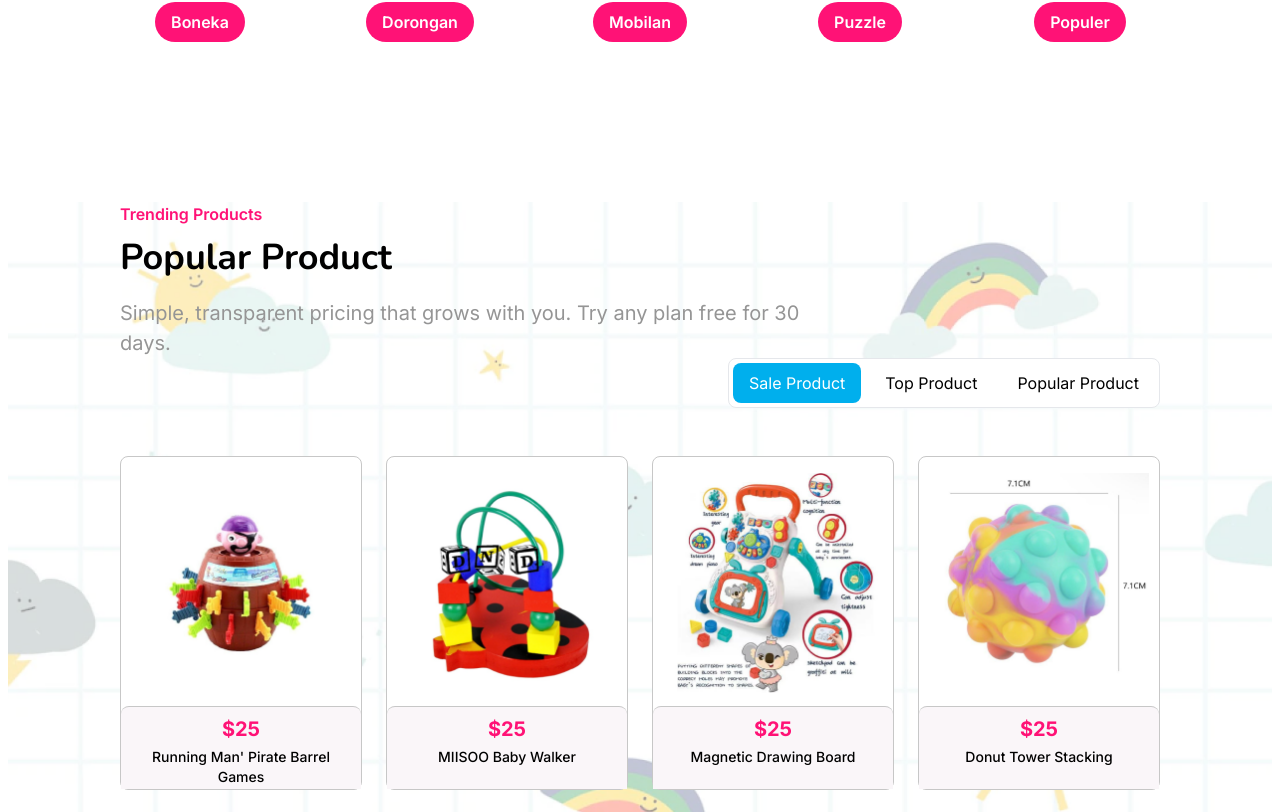
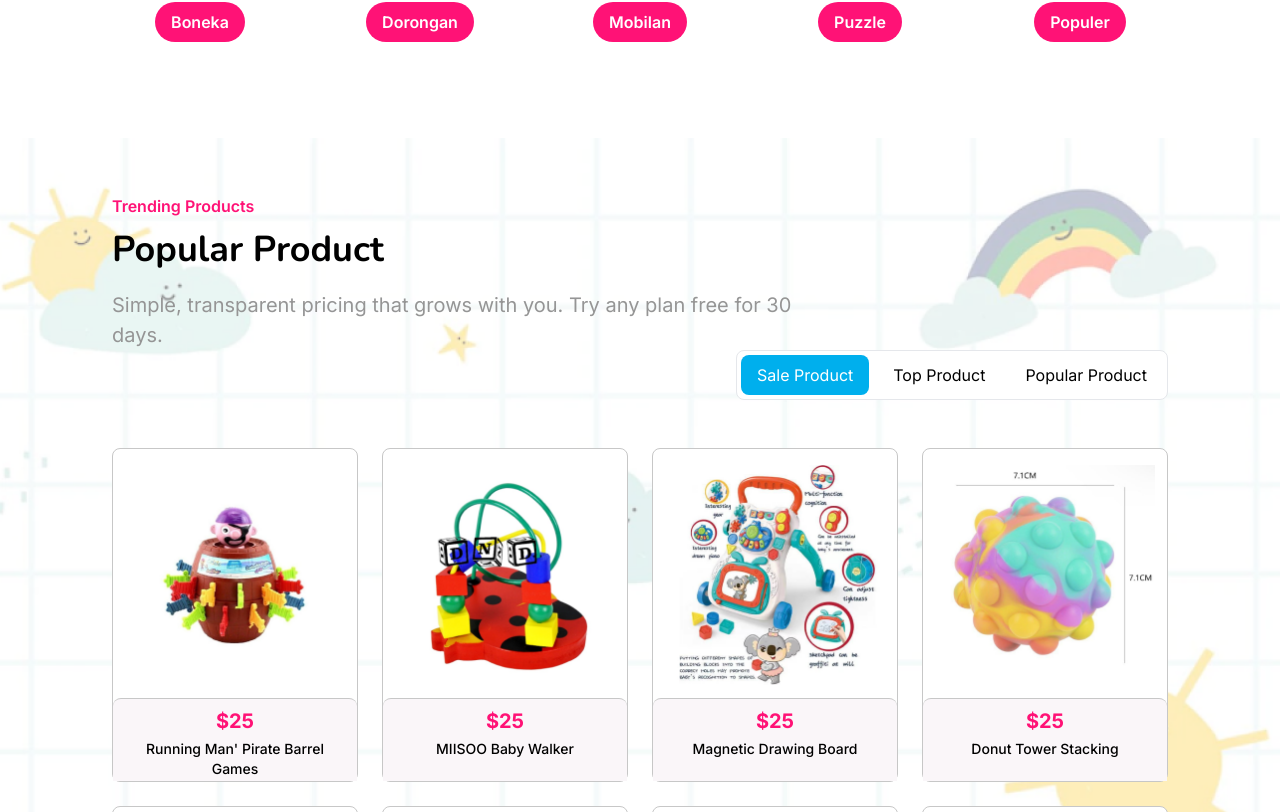
Before and after one commit to raymondtju/edutoys-landingpage, a Next.js app: page / in a window 1280 px wide. Shown: the part 1348-2160 px from the top of the page. Built offline with nearby package versions, Linux system fonts and the light colour scheme.

Commit message:
fix trending products section

```diff
--- a/src/contents/index/TrendingProducts.tsx
+++ b/src/contents/index/TrendingProducts.tsx
@@ -52,12 +52,12 @@ const TrendingProductsData = [
 
 function TrendingProducts() {
   return (
-    <div className={clsx("relative mx-2 mt-16")}>
-      <Image
-        src={populerbg}
-        alt="populerbg"
-        className="absolute w-auto min-w-full shrink-0 -z-10"
-      />
+    <div
+      className={clsx("bg-center bg-no-repeat bg-cover py-14")}
+      style={{
+        backgroundImage: `url(${populerbg.src})`,
+      }}
+    >
       <Layout>
         <SubHeader
           part="Trending Products"
```
